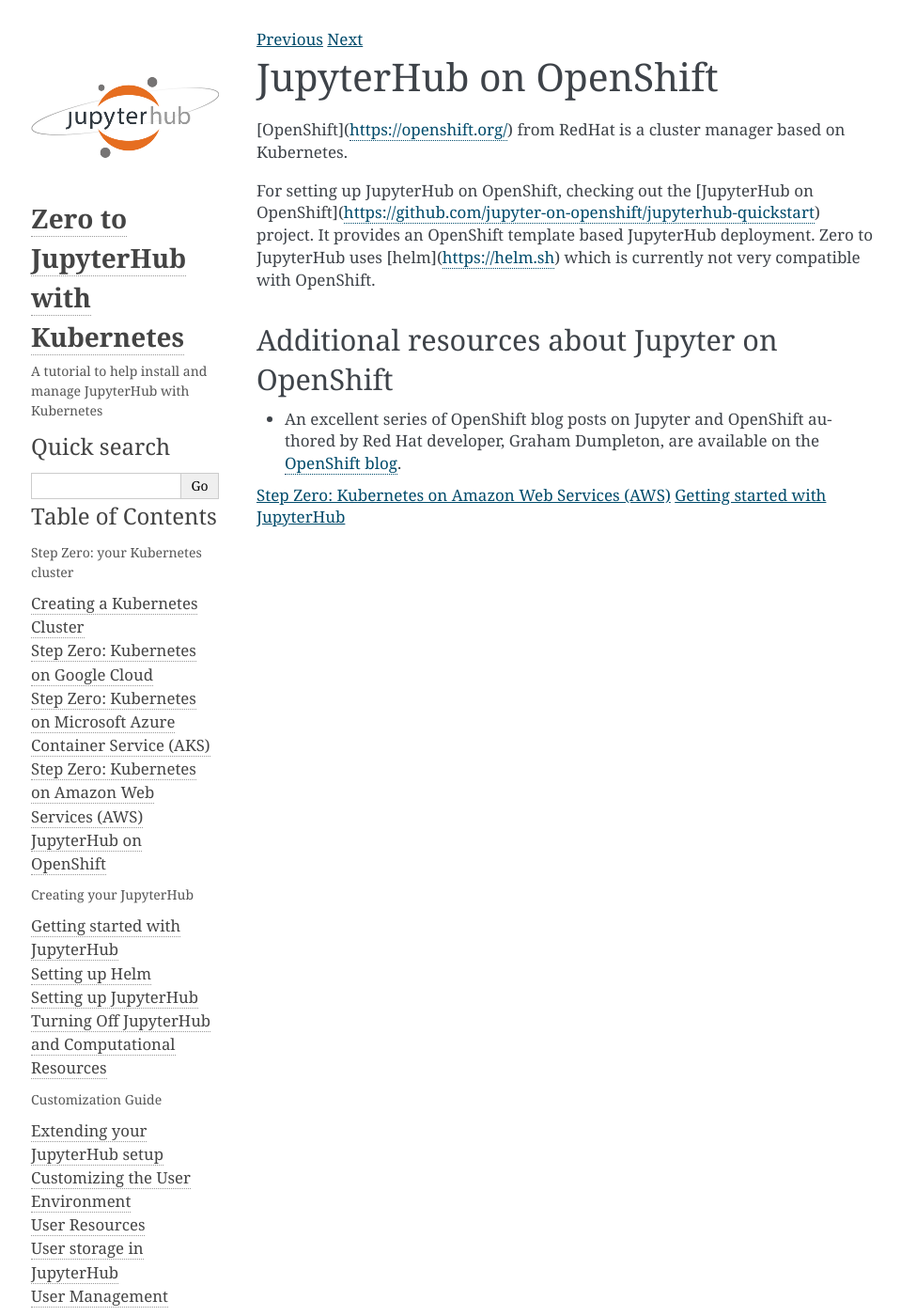
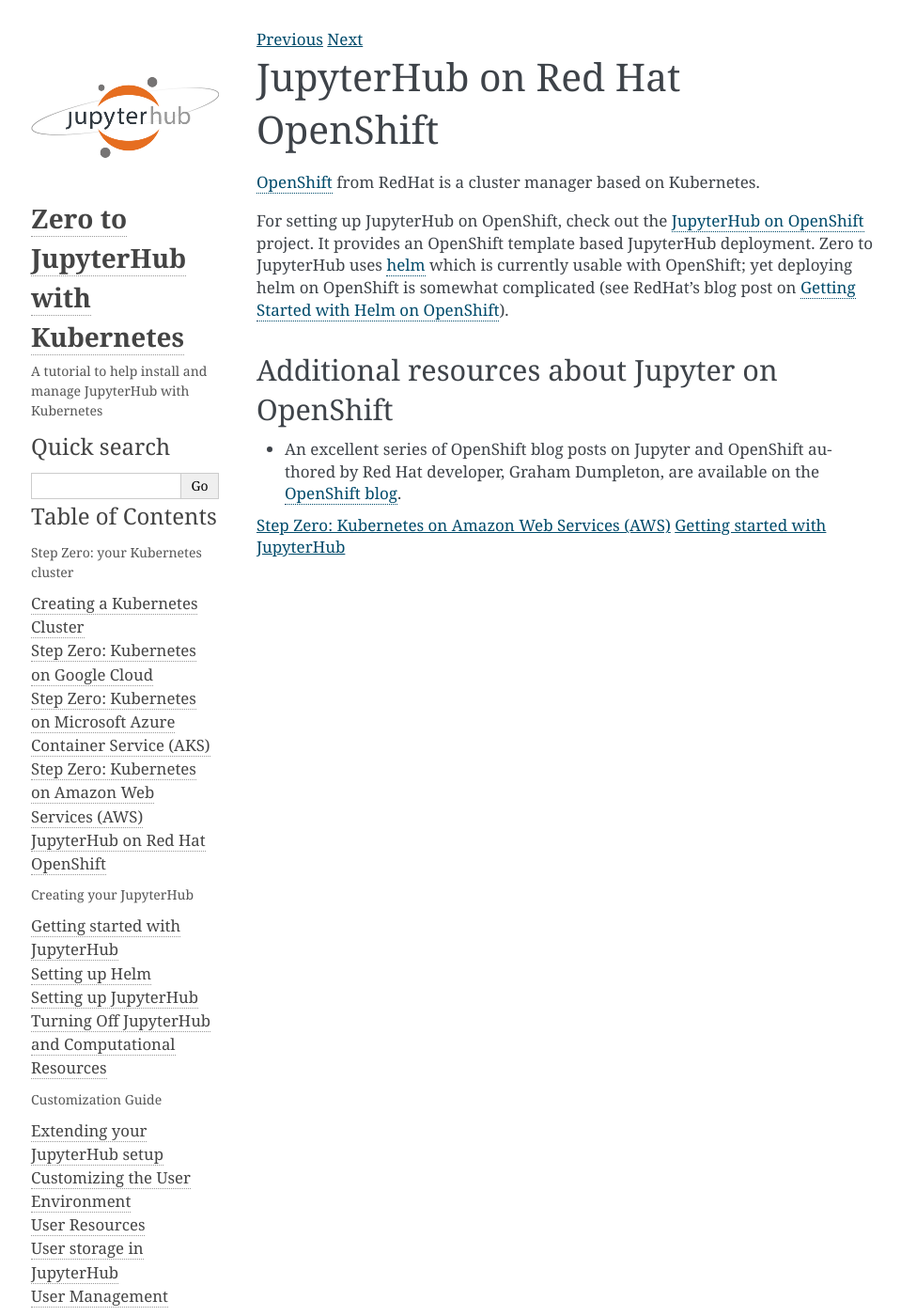
Before and after one commit to jupyterhub/zero-to-jupyterhub-k8s, a Sphinx documentation site: the page built from doc/source/redhat/step-zero-openshift.rst, in a window 1280 px wide and 1400 px high. Shown: the whole window at 94% size, without its empty margins (147-1106 px from the left). Built offline with Sphinx 7.4.7, drawn with Linux system fonts in a browser that asks for light colours.

Commit message:
change md links to rst

```diff
--- a/doc/source/redhat/step-zero-openshift.rst
+++ b/doc/source/redhat/step-zero-openshift.rst
@@ -1,13 +1,14 @@
 .. _redhat-openshift:
 
-JupyterHub on OpenShift
------------------------
+JupyterHub on Red Hat OpenShift
+-------------------------------
 
-[OpenShift](https://openshift.org/) from RedHat is a cluster manager based on Kubernetes.
+`OpenShift <https://openshift.org/>`_ from RedHat is a cluster manager based on Kubernetes.
 
-For setting up JupyterHub on OpenShift, checking out the [JupyterHub on OpenShift](https://github.com/jupyter-on-openshift/jupyterhub-quickstart)
+For setting up JupyterHub on OpenShift, check out the `JupyterHub on OpenShift <https://github.com/jupyter-on-openshift/jupyterhub-quickstart>`_
 project. It provides an OpenShift template based JupyterHub deployment. Zero to JupyterHub uses
-[helm](https://helm.sh) which is currently not very compatible with OpenShift.
+`helm <https://helm.sh>`_ which is currently usable with OpenShift; yet deploying helm on OpenShift
+is somewhat complicated (see RedHat's blog post on `Getting Started with Helm on OpenShift <https://blog.openshift.com/getting-started-helm-openshift/>`_).
 
 Additional resources about Jupyter on OpenShift
 ~~~~~~~~~~~~~~~~~~~~~~~~~~~~~~~~~~~~~~~~~~~~~~~
```
